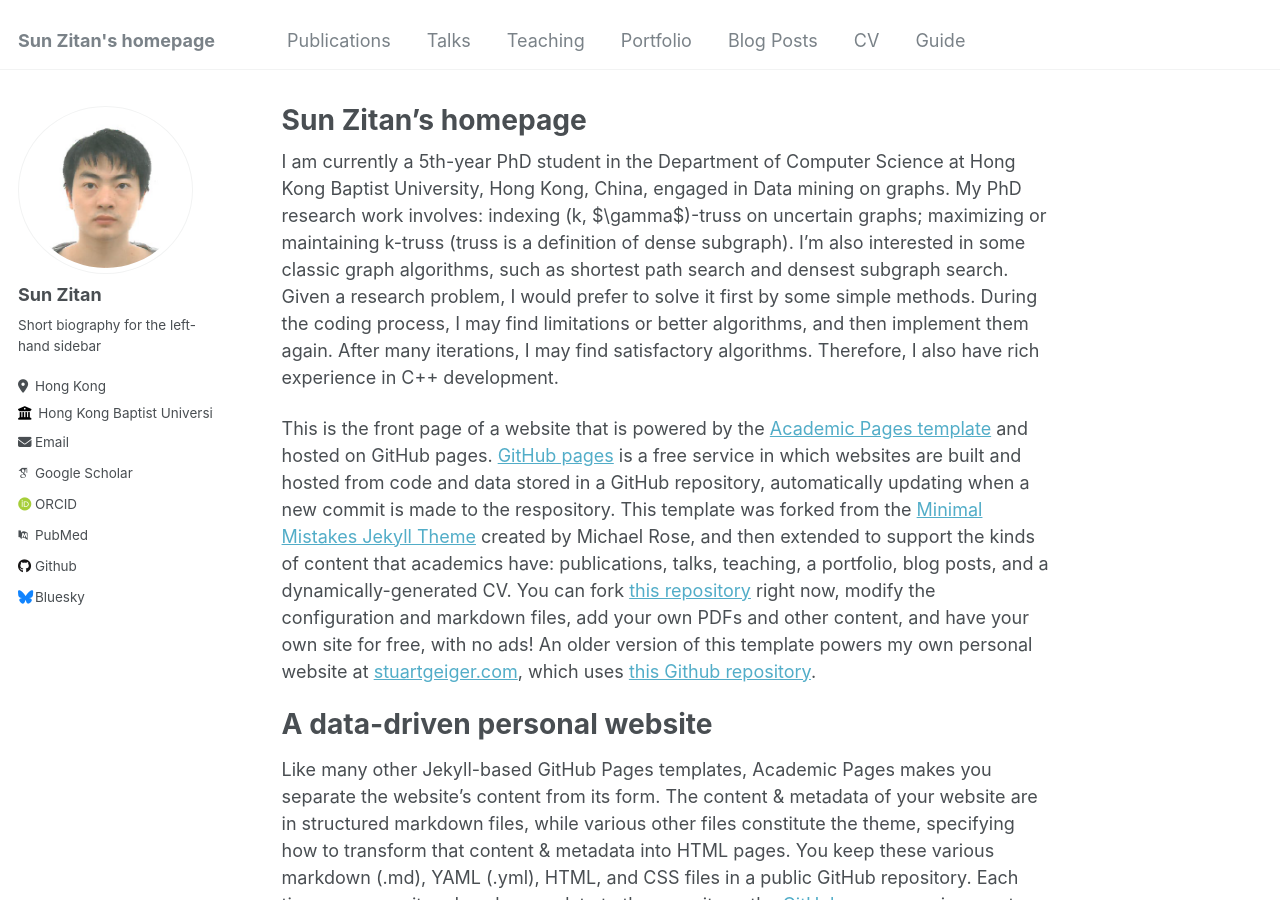
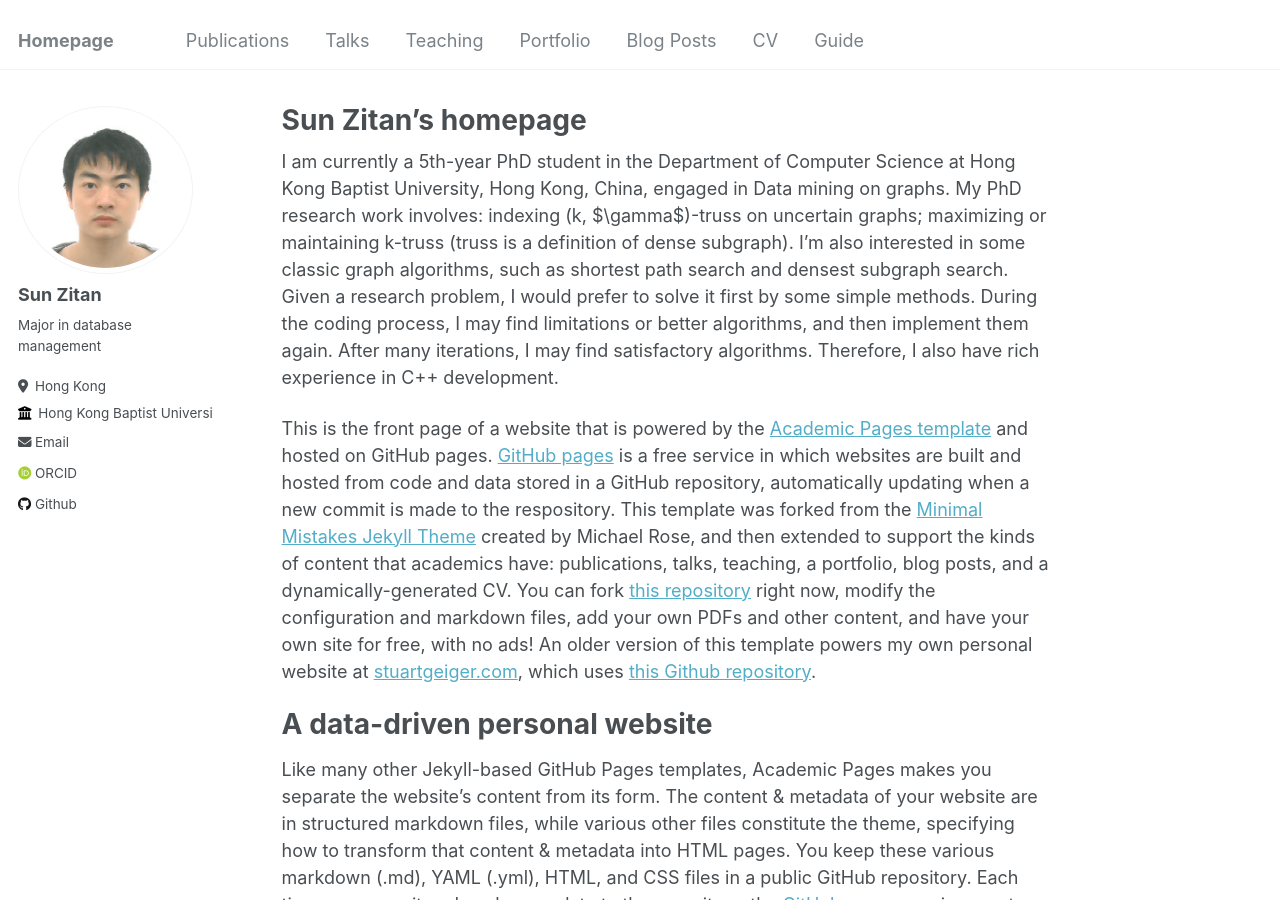
Before and after one commit to jinrdfh/HomePage, a Jekyll site: the page built from _pages/about.md, in a window 1280 px wide and 900 px high. Built offline with Jekyll 4.4.1, drawn with Linux system fonts in a browser that asks for light colours; some web fonts are replaced.

Commit message:
Update _config.yml

```diff
--- a/_config.yml
+++ b/_config.yml
@@ -8,11 +8,11 @@
 
 # Basic Site Settings
 locale                   : "en-US"
-title                    : "Sun Zitan's homepage"
+title                    : "Homepage"
 title_separator          : "-"
 name                     : &name "Your Name"
 description              : &description "personal description"
-url                      : https://academicpages.github.io # the base hostname & protocol for your site e.g. "https://mmistakes.github.io"
+url                      : https://jinrdfh.github.io/HomePage/ # the base hostname & protocol for your site e.g. "https://mmistakes.github.io"
 baseurl                  : "" # the subpath of your site, e.g. "/blog"
 repository               : "academicpages/academicpages.github.io"
 
@@ -24,7 +24,7 @@ author:
   avatar           : "zitansun_photo.png"
   name             : "Sun Zitan"
   pronouns         : # example: "she/her"
-  bio              : "Short biography for the left-hand sidebar"
+  bio              : "Major in database management"
   location         : "Hong Kong"
   employer         : "Hong Kong Baptist University"
   uri              : # URL
@@ -32,22 +32,22 @@ author:
 
   # Academic websites
   arxiv            : # URL - Update with the correct link to your profile
-  googlescholar    : "https://scholar.google.com/citations?user=PS_CX0AAAAAJ"
+  googlescholar    : # "https://scholar.google.com/citations?user=PS_CX0AAAAAJ"
   impactstory      : # URL
   orcid            : "http://orcid.org/0000-0002-1615-6558"
-  pubmed           : "https://www.ncbi.nlm.nih.gov/pubmed/?term=john+snow"
+  pubmed           : # "https://www.ncbi.nlm.nih.gov/pubmed/?term=john+snow"
   researchgate     : # URL
 
   # Repositories and software development
   bitbucket        : # Username - Update with your username on the site
   codepen          : # Username
   dribbble         : # Username
-  github           : "academicpages"
+  github           : "https://github.com/jinrdfh"
   kaggle           : # Username
   stackoverflow    : # User number or user number and name (i.e., use "1" or "1/jeff-atwood")
 
   # Social media
-  bluesky          : "bsky.app" # Replace this with you Bluesky username
+  bluesky          : # "bsky.app" # Replace this with you Bluesky username
   facebook         : # Username
   flickr           : # Username
   foursquare       : # Username
```
